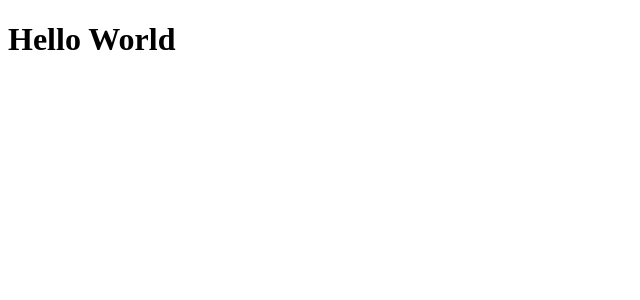
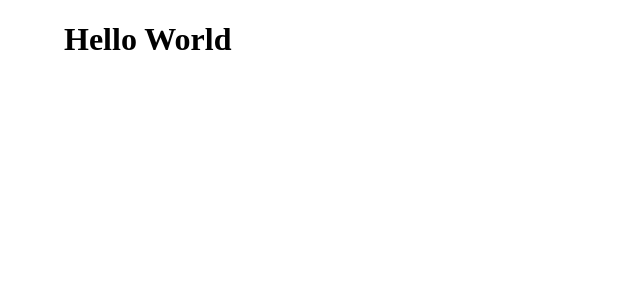
Before and after one commit to e71az/react-calculator, a React (Create React App) app: page / in a window 1280 px wide. Shown: the top 300 px of the page, without its empty margins (0-640 px from the left). Built offline with nearby package versions, Linux system fonts and the light colour scheme.

Commit message:
Added content to style.css to avoid linter errors

```diff
--- a/src/style.css
+++ b/src/style.css
@@ -0,0 +1,3 @@
+body {
+  margin-left: 5%;
+}
```
